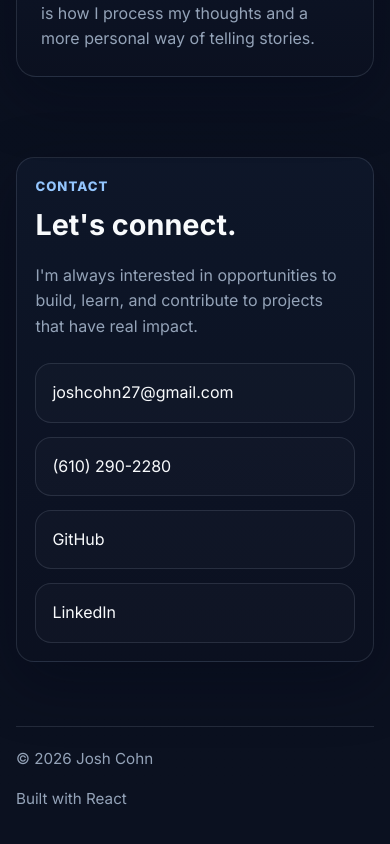
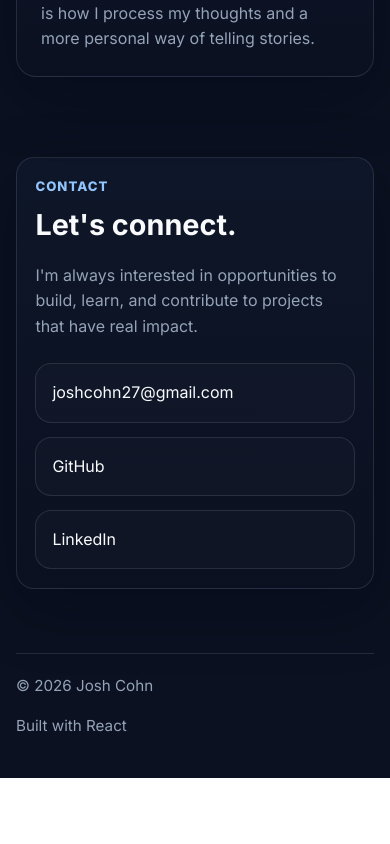
Before and after one commit to joshcohn27/personal-site, a React (Vite) app: page / in a window 390 px wide. Shown: the part 6909-7753 px from the top of the page. After the commit the page ends 7687 px from the top, so only its background shows below. Built offline with nearby package versions, Linux system fonts and the light colour scheme.

Commit message:
removed phone number

```diff
--- a/src/components/Contact.jsx
+++ b/src/components/Contact.jsx
@@ -16,9 +16,9 @@ export default function Contact() {
                         <a href="mailto:joshcohn27@gmail.com" className="contact-link">
                             joshcohn27@gmail.com
                         </a>
-                        <a href="tel:+16102902280" className="contact-link">
+                        {/* <a href="tel:+16102902280" className="contact-link">
                             (610) 290-2280
-                        </a>
+                        </a> */}
                         <a
                             href="https://github.com/joshcohn27"
                             target="_blank"
```
